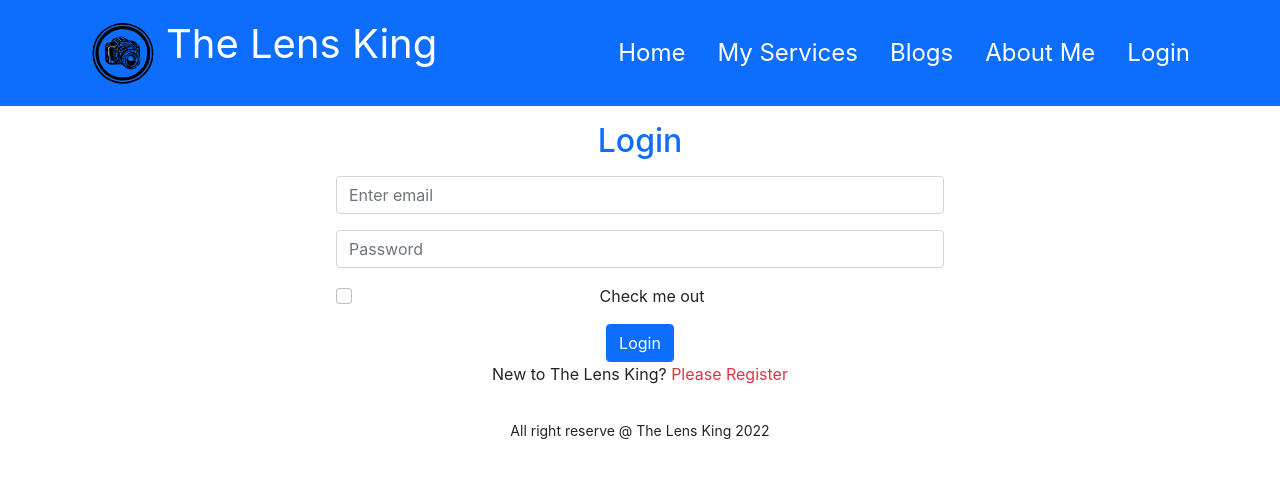
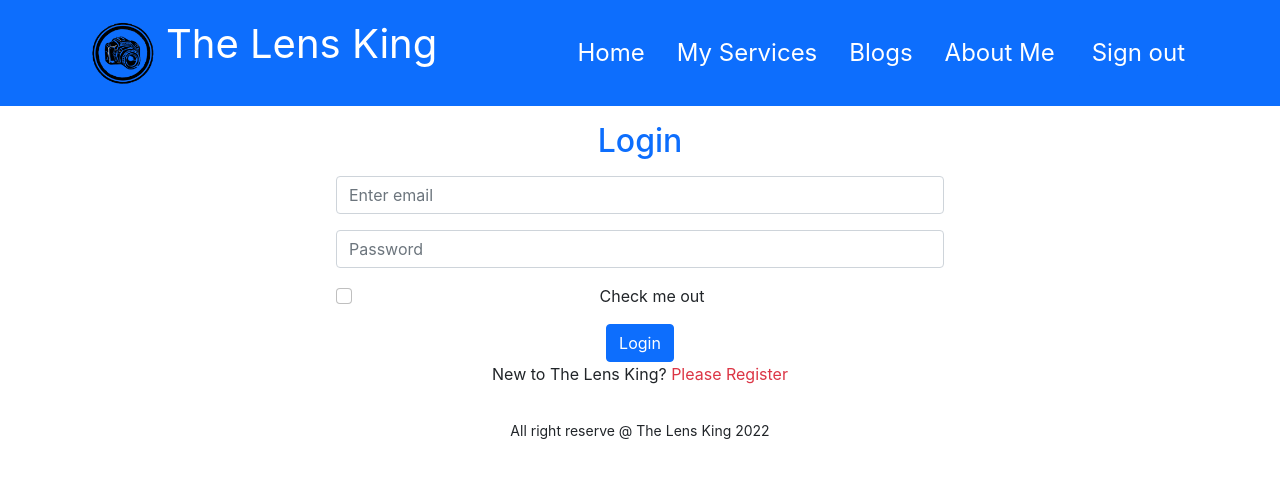
Before and after one commit to erfath/the-lens-king, a React (Create React App) app: page /login in a window 1280 px wide. Shown: the top 478 px of the page. Built offline with nearby package versions, Linux system fonts and the light colour scheme; no server answers; sample sign-in values are in the browser's storage.

Commit message:
Signin and Signout part done

```diff
--- a/src/Pages/Login/Login/Login.js
+++ b/src/Pages/Login/Login/Login.js
@@ -1,13 +1,17 @@
 import React, { useRef } from 'react';
 import { Button, Form } from 'react-bootstrap';
 import { useSignInWithEmailAndPassword } from 'react-firebase-hooks/auth';
-import { Link, useNavigate } from 'react-router-dom';
+import { Link, useLocation, useNavigate } from 'react-router-dom';
 import auth from '../../../firebase.init';
 
 const Login = () => {
     const emailRef = useRef('');
     const passwordRef = useRef('');
     const navigate = useNavigate();
+    const location = useLocation();
+    let from = location.state?.from?.pathname || '/';
+
+
     const [
         signInWithEmailAndPassword,
         user,
@@ -16,7 +20,7 @@ const Login = () => {
       ] = useSignInWithEmailAndPassword(auth);
 
         if(user){
-            navigate('/home')
+            navigate(from, {replace : true});
         }
 
     const handleSubmit = event =>{
--- a/src/Pages/Shared/Header/Header.js
+++ b/src/Pages/Shared/Header/Header.js
@@ -1,9 +1,18 @@
+import { signOut } from 'firebase/auth';
 import React from 'react';
 import { Container, Nav, Navbar} from 'react-bootstrap';
+import { useAuthState } from 'react-firebase-hooks/auth';
 import { Link } from 'react-router-dom';
+import auth from '../../../firebase.init';
 import logo from '../../../images/Logo/logo1.png'
 
 const Header = () => {
+    const [user] = useAuthState(auth);
+
+    const handleSignout = () =>{
+        signOut(auth);
+    }
+
     return (
         <Navbar sticky='top' collapseOnSelect expand="lg" bg="primary" variant="dark">
             <Container>
@@ -18,9 +27,13 @@ const Header = () => {
                         <Nav.Link href="home#services" className='text-white me-3 fs-4'>My Services</Nav.Link>
                         <Nav.Link href="home#blogs" className='text-white me-3 fs-4'>Blogs</Nav.Link>
                         <Nav.Link as={Link} to="contact" className='text-white me-3 fs-4'>About Me</Nav.Link>
-                        <Nav.Link as={Link} to="login" className='text-white fs-4'>
+                        {
+                            user ?
+                                <button className='btn btn-primary fs-4' onClick={handleSignout}>Sign out</button>
+                            :
+                            <Nav.Link as={Link} to="login" className='text-white fs-4'>
                             Login
-                        </Nav.Link>
+                        </Nav.Link>}
                     </Nav>
                 </Navbar.Collapse>
             </Container>
```
